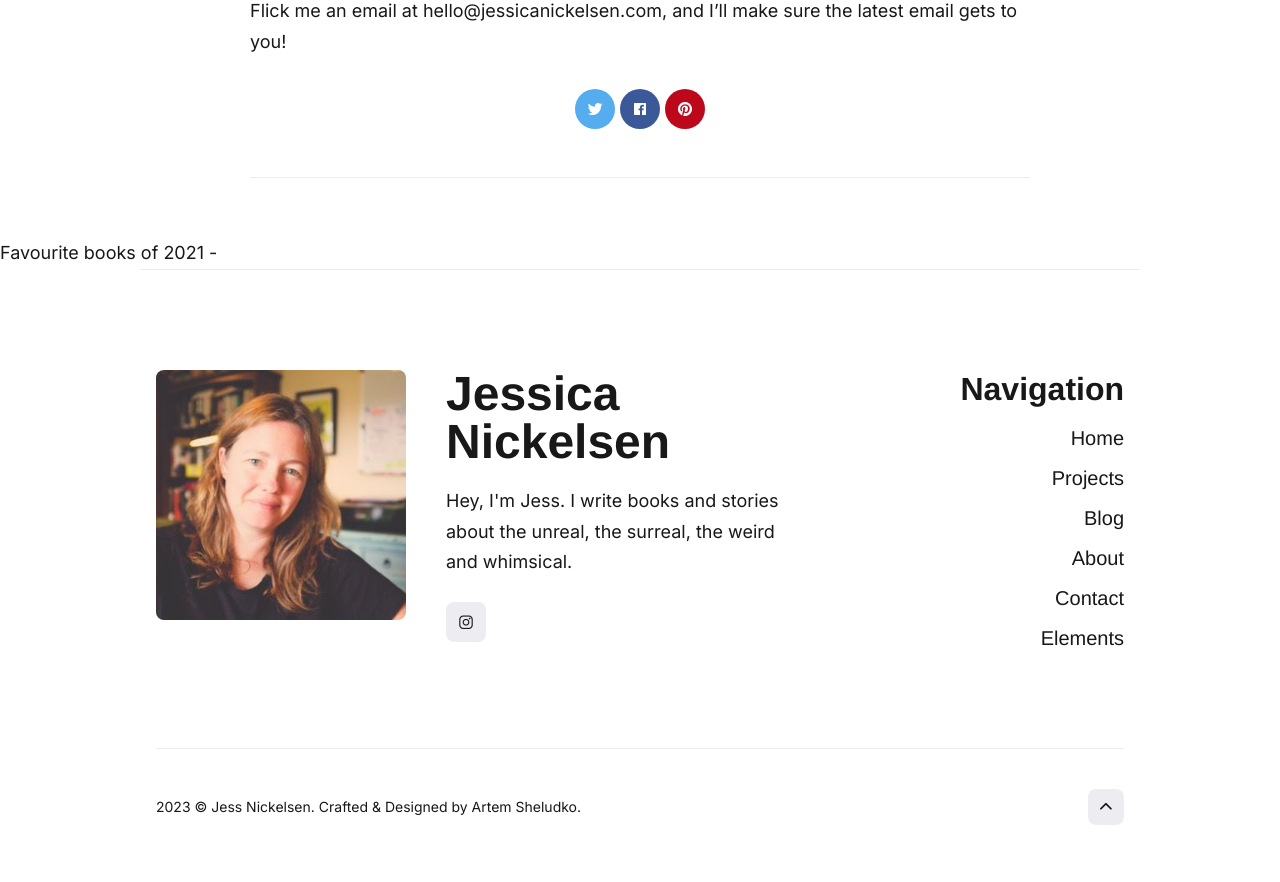
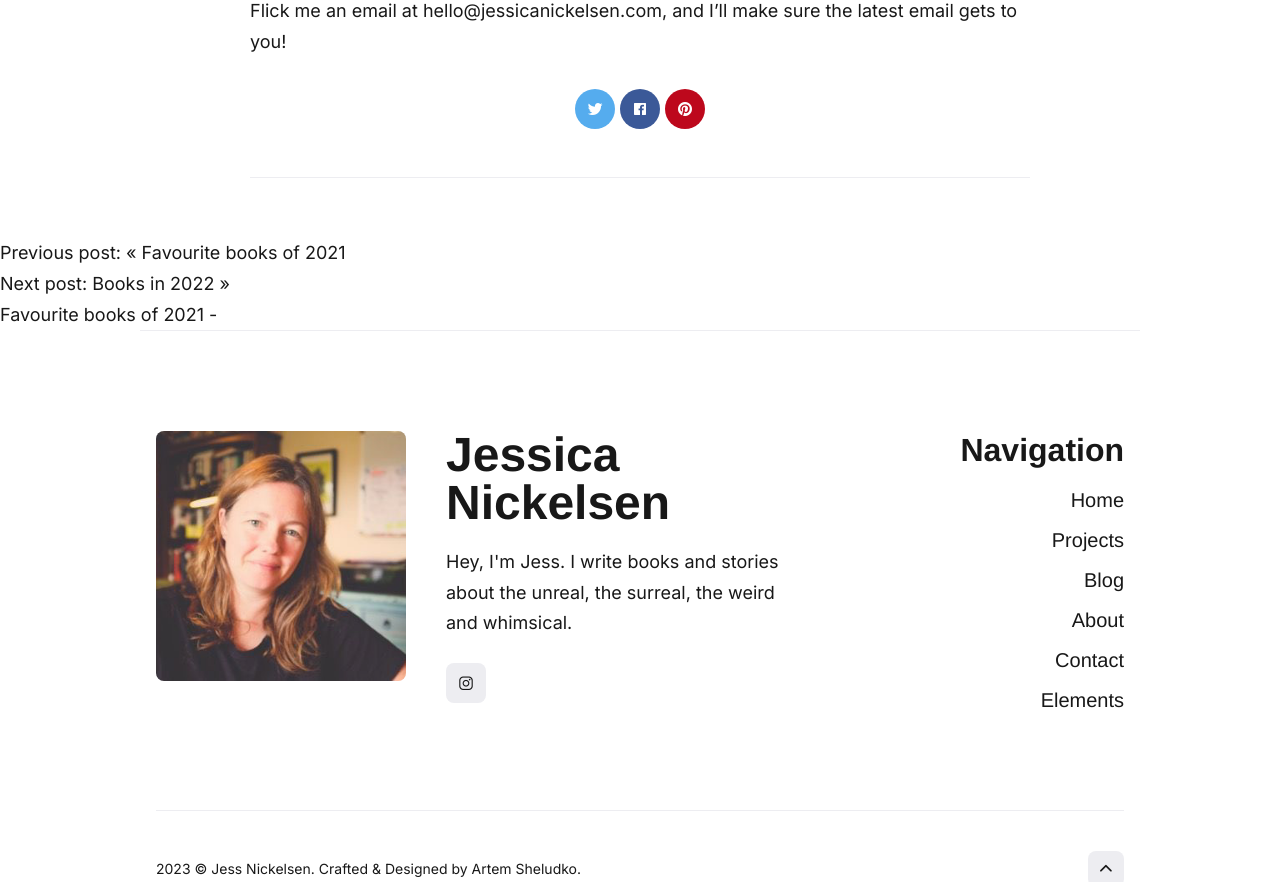
Before and after one commit to jnickelsen/jnickelsen.github.io, a Jekyll site: the page built from _posts/2022-02-27-last-call-at-the-stargazer.md, in a window 1280 px wide and 900 px high, scrolled down 607 px, cut to the strip 18-900 px from the top of the window. Built offline with Jekyll 4.4.1, drawn with Linux system fonts in a browser that asks for light colours; nearby versions of some CDN libraries; some web fonts are replaced.

Commit message:
Update post.html

```diff
--- a/_layouts/post.html
+++ b/_layouts/post.html
@@ -99,10 +99,39 @@ layout: default
 </div>
 <!-- end post -->
 
-{% include related-posts.html %}
+<!-- adding a prev and next -->
 
-<!-- this is me, fucking about -->
-{% if page.previous.url %} {{page.previous.title}} -
+<div class="post-nav">
+    <div>
+        {% if page.previous.url %}
+        <a href="{{page.previous.url}}">
+            <span class="unsighted">Previous post:</span>
+            <span aria-hidden="true">&laquo;</span>
+            {{page.previous.title}}
+        </a>
+        {% endif %}
+    </div>
+    <div class="post-nav-next">
+        {% if page.next.url %} {% assign next_post_title_array = page.next.title
+        | split: " " %} {% assign next_post_cape_length = next_post_title_array
+        | size | minus: 1 %} {% assign next_post_cape = page.next.title |
+        truncatewords: next_post_cape_length, "" %} {% assign next_post_spit =
+        next_post_title_array | last %}
+        <a href="{{page.next.url}}">
+            <span class="unsighted">Next post:</span>
+            {{next_post_cape}}
+            <span style="white-space: nowrap">
+                {{next_post_spit}}
+                <span aria-hidden="true">&raquo;</span>
+            </span>
+        </a>
+        {% endif %}
+    </div>
+</div>
+
+<!-- back to pregen stuff -->
+{% include related-posts.html %} {% if page.previous.url %}
+{{page.previous.title}} -
 <a href="{{page.previous.url}}">
     {% endif %} {% if site.data.settings.disqus-identifier %}
     <div class="container">
```
